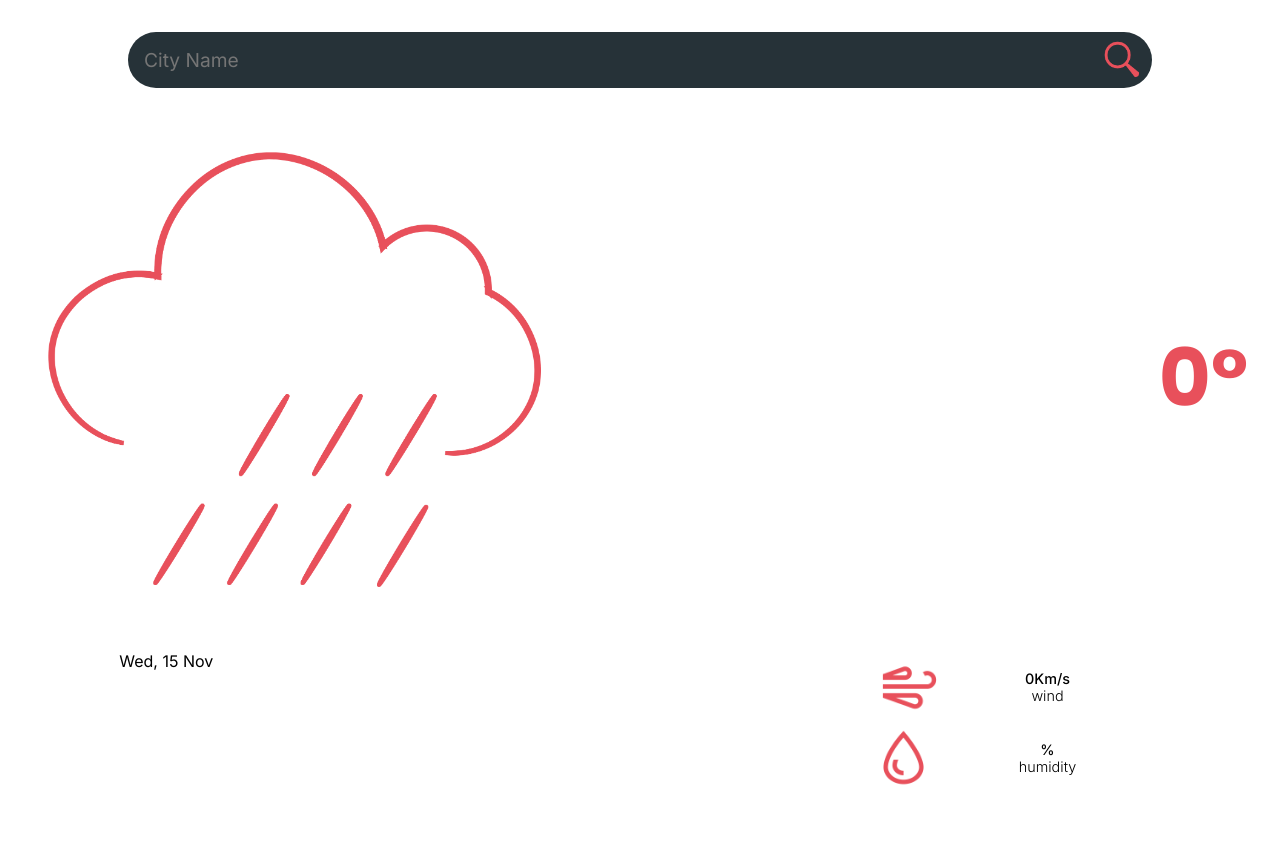
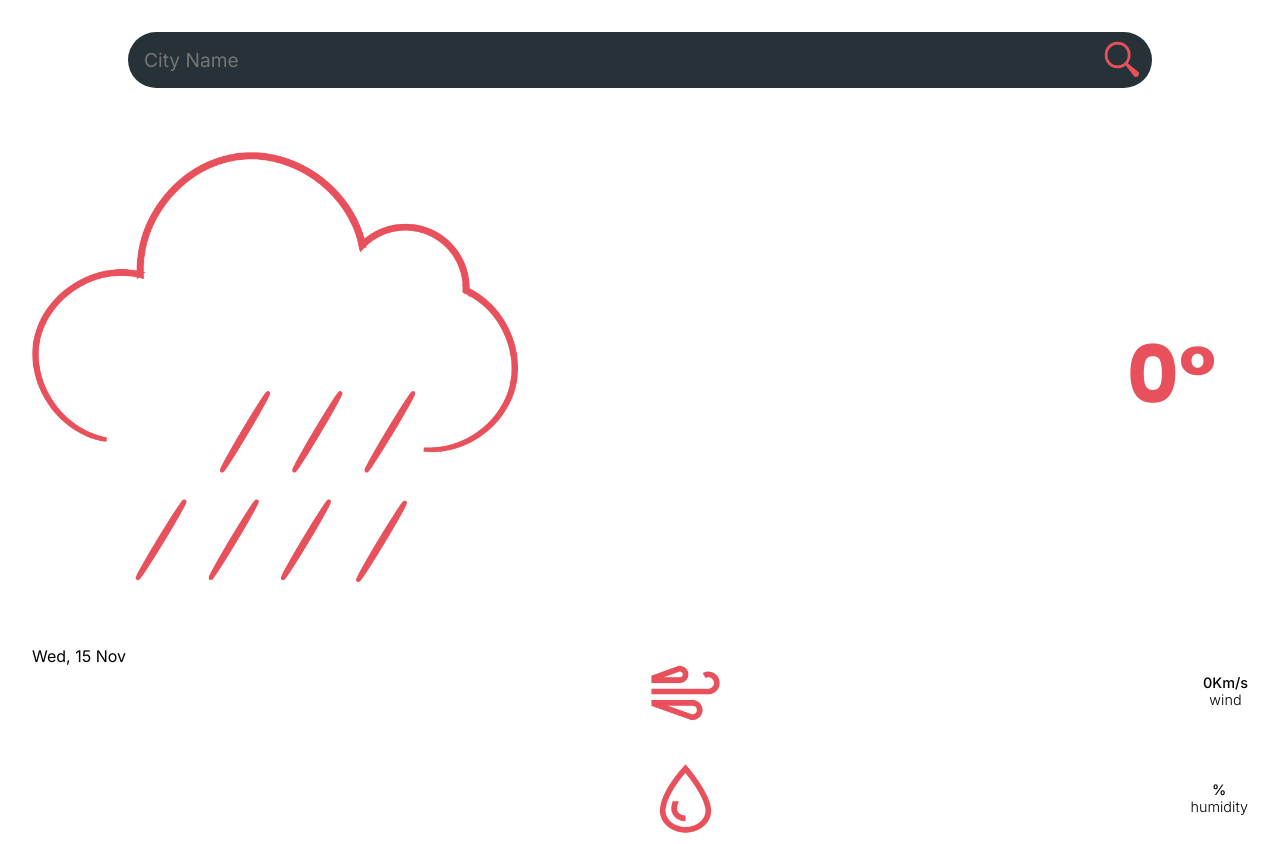
Before and after one commit to MohammadSoleimanikia/weather-app, a React (Create React App) app: page / in a window 1280 px wide. Before the commit the page ends 800 px from the top, so only its background shows below. Built offline with nearby package versions, Linux system fonts and the light colour scheme; no server answers.

Commit message:
fix layout

```diff
--- a/src/App.css
+++ b/src/App.css
@@ -51,7 +51,7 @@ background-color: #263238;
   display: flex;
   flex-direction: column;
   width:100%;
-  padding-left: 3rem;
+  padding:0 2rem;
 
 }
 .first-section{
@@ -92,8 +92,9 @@ background-color: #263238;
 }
 .second-section{
   margin-top: 4rem;
+  width: 100%;
   display: flex;
-  justify-content: center;
+  justify-content: spa;
   align-items: flex-start;
 }
 
@@ -112,8 +113,7 @@ background-color: #263238;
 {
   display:flex;
   align-items: center;
-  justify-content: center;
-  gap:5rem
+  justify-content: space-between;
 }
 .humidity-icon,.wind-icon
 {
@@ -128,3 +128,10 @@ width: 15%;
   font-weight: 450;
   font-size: 0.9rem;
 }
+.details
+{
+  width: 50%;
+  display: flex;
+  flex-direction: column;
+  gap:1rem
+}
```
